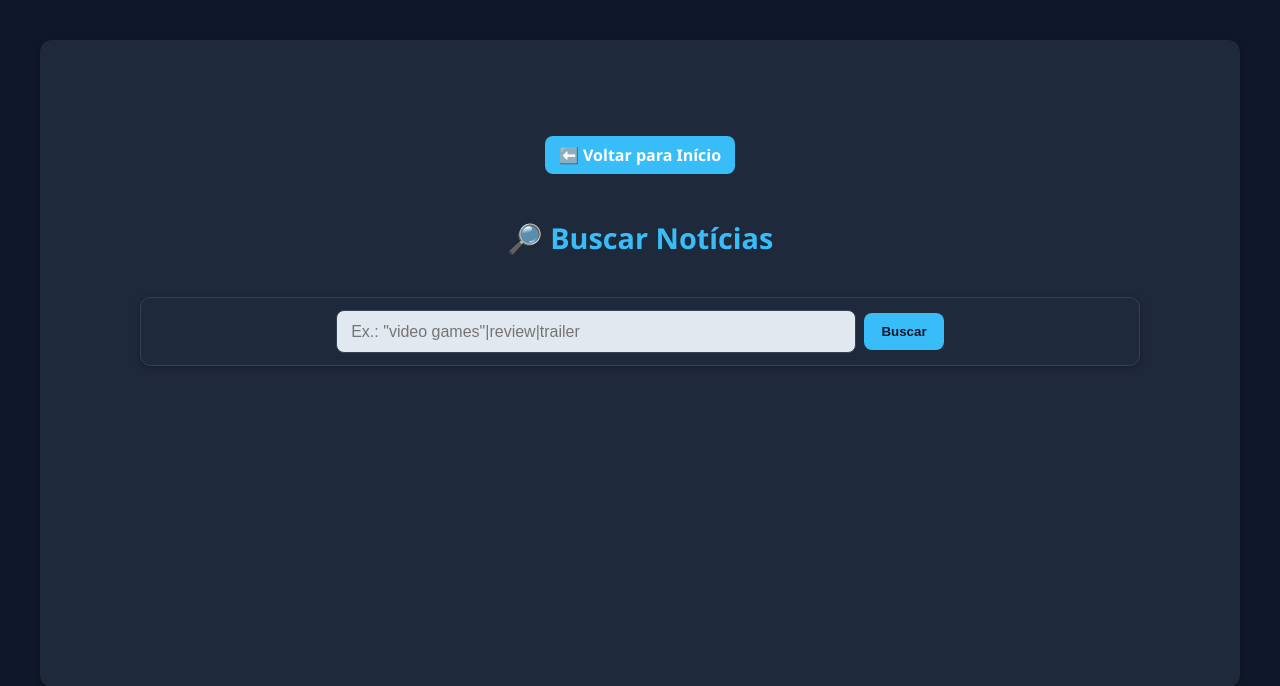
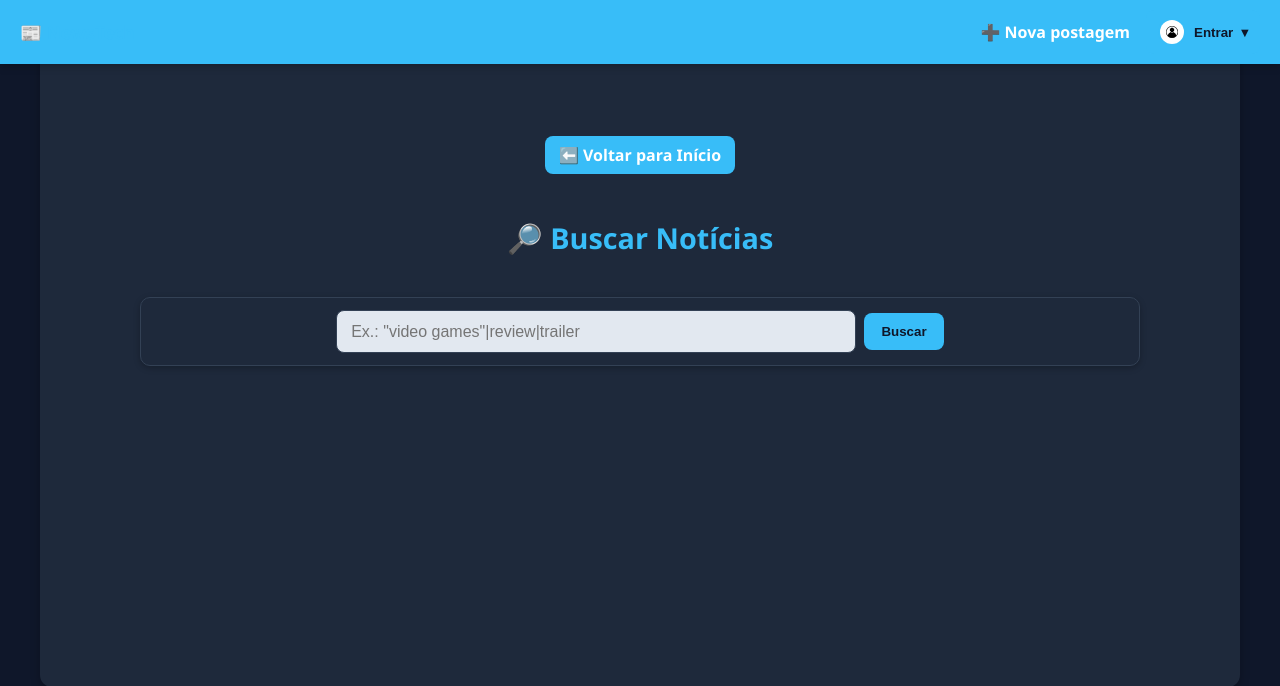
Before and after one commit to Diegames10/NewsTechApp, a Flask app: page /buscar-chat in a window 1280 px wide. Shown: the top 686 px of the page. Run offline with Flask 3, Linux system fonts and the light colour scheme; parts of the project's set-up code (start-up, migrations or seed data) failed here and were passed over; some libraries are stand-ins or nearby versions.

Commit message:
Update news.html

```diff
--- a/login_app/templates/news.html
+++ b/login_app/templates/news.html
@@ -265,39 +265,27 @@
 
 <body>
   <!-- ==================== Header ==================== -->
-   <script>
-  (function () {
-    const key  = 'tema';
-    const body = document.body;
-    const btn  = document.getElementById('toggle-tema');
-    const metaTheme = document.querySelector('meta[name="theme-color"]');
-
-    function setTheme(isDark) {
-      body.classList.toggle('dark', isDark);
-      localStorage.setItem(key, isDark ? 'escuro' : 'claro');
-      if (btn) btn.textContent = isDark ? '☀️ Modo Claro' : '🌙 Modo Escuro';
-      // (Opcional) Ajusta a barra do navegador no mobile
-      if (metaTheme) metaTheme.setAttribute('content', isDark ? '#0b1220' : '#ffffff');
-    }
-
-    // Inicial
-    (function aplicarInicial() {
-      const salvo = localStorage.getItem(key); // 'escuro' | 'claro' | null
-      const prefereEscuro = window.matchMedia?.('(prefers-color-scheme: dark)').matches;
-      const usarEscuro = salvo ? (salvo === 'escuro') : prefereEscuro;
-      setTheme(usarEscuro);
-    })();
-
-    // Clique no botão do menu
-    if (btn) {
-      btn.addEventListener('click', () => {
-        const usarEscuro = !body.classList.contains('dark');
-        setTheme(usarEscuro);
-      });
-    }
-  })();
-</script>
-
+  <header>
+    <h1>📰 NewsTech</h1>
+    <nav>
+      <a href="{{ url_for('auth.publicar') }}" class="nav-link">➕ Nova postagem</a>
+      <div class="perfil-container">
+        <button id="perfil-btn" type="button">
+          <img id="avatar" src="{{ url_for('static', filename='imagens/avatar-default.jpg') }}" alt="Perfil">
+          <span id="perfil-nome">Entrar</span> ▾
+        </button>
+        <div class="perfil-menu" id="perfil-menu">
+          <div class="perfil-info">
+            <img id="menu-avatar" src="{{ url_for('static', filename='imagens/avatar-default.jpg') }}" alt="Foto de perfil">
+            <strong id="menu-nome">Visitante</strong>
+          </div>
+          <hr>
+          <button id="toggle-tema" type="button">🌙 Modo Escuro</button>
+          <button id="btn-sair" style="display:none;" type="button">🚪 Sair</button>
+        </div>
+      </div>
+    </nav>
+  </header>
 
   <!-- ==================== Conteúdo ==================== -->
   <main class="content" role="main">
```
